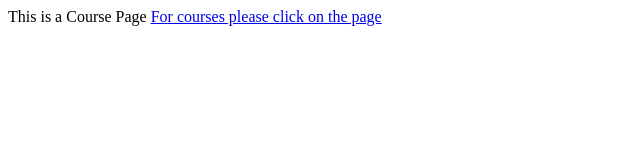
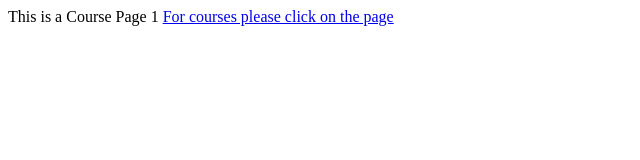
Before and after one commit to rohanram81467/webapp, a plain HTML site: page Index.html in a window 1280 px wide. Shown: the full height of the page, 0-640 px from the left. Drawn offline with Linux system fonts and the light colour scheme.

Commit message:
Update Index.html

```diff
--- a/Index.html
+++ b/Index.html
@@ -4,7 +4,7 @@
             Index
         </title>
         <body>
-            This is a Course Page
+            This is a Course Page 1
             <a href="courses.html">For courses please click on the page</a>
         </body>
     </head>
```
